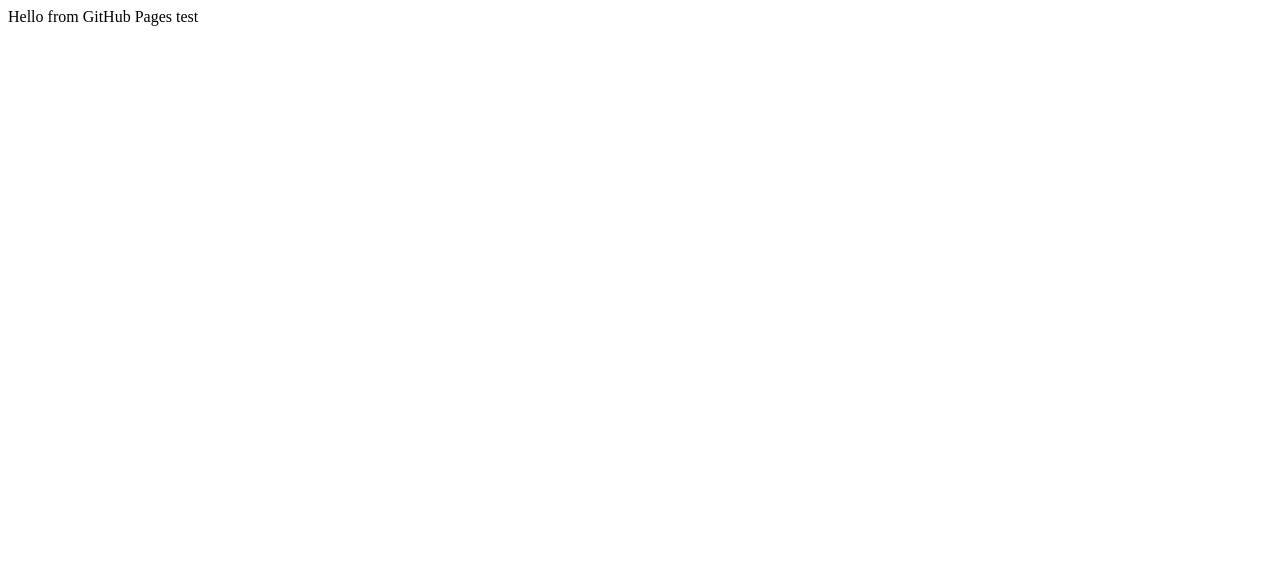
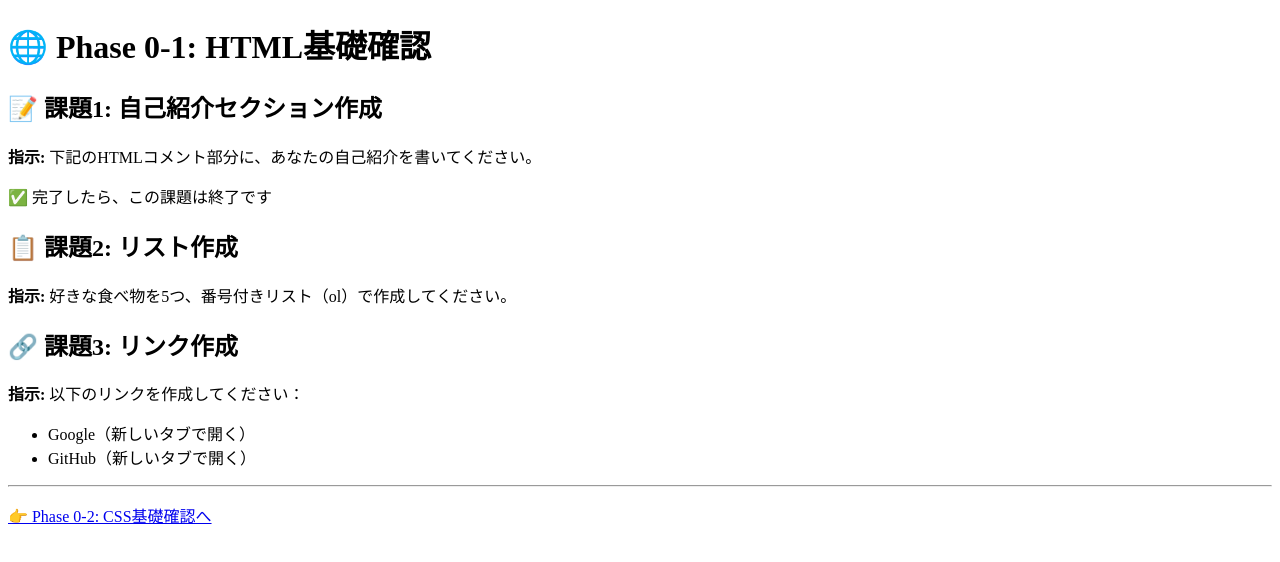
Before and after one commit to onisi/wsys25-st0, a plain HTML site: page index.html in a window 1280 px wide. Drawn offline with Linux system fonts and the light colour scheme.

Commit message:
Create basic HTML structure with tasks

```diff
--- a/index.html
+++ b/index.html
@@ -1 +1,49 @@
-Hello from GitHub Pages test
+<!DOCTYPE html>
+<html lang="ja">
+<head>
+    <meta charset="UTF-8">
+    <meta name="viewport" content="width=device-width, initial-scale=1.0">
+    <title>Phase 0-1: HTML基礎確認</title>
+</head>
+<body>
+    <h1>🌐 Phase 0-1: HTML基礎確認</h1>
+
+    <div>
+        <h2>📝 課題1: 自己紹介セクション作成</h2>
+        <p><strong>指示:</strong> 下記のHTMLコメント部分に、あなたの自己紹介を書いてください。</p>
+
+        <!-- ここに自己紹介のHTMLを書いてください
+        例:
+        <h3>自己紹介</h3>
+        <p>名前: 山田太郎</p>
+        <p>職業: 大学生</p>
+        <p>趣味: プログラミング、読書</p>
+        -->
+
+        <p>✅ 完了したら、この課題は終了です</p>
+    </div>
+
+    <div>
+        <h2>📋 課題2: リスト作成</h2>
+        <p><strong>指示:</strong> 好きな食べ物を5つ、番号付きリスト（ol）で作成してください。</p>
+
+        <!-- ここに好きな食べ物のリストを作成してください -->
+
+    </div>
+
+    <div>
+        <h2>🔗 課題3: リンク作成</h2>
+        <p><strong>指示:</strong> 以下のリンクを作成してください：</p>
+        <ul>
+            <li>Google（新しいタブで開く）</li>
+            <li>GitHub（新しいタブで開く）</li>
+        </ul>
+
+        <!-- ここにリンクを作成してください -->
+
+    </div>
+
+    <hr>
+    <p><a href="../02-css-styling/index.html">👉 Phase 0-2: CSS基礎確認へ</a></p>
+</body>
+</html>
```
